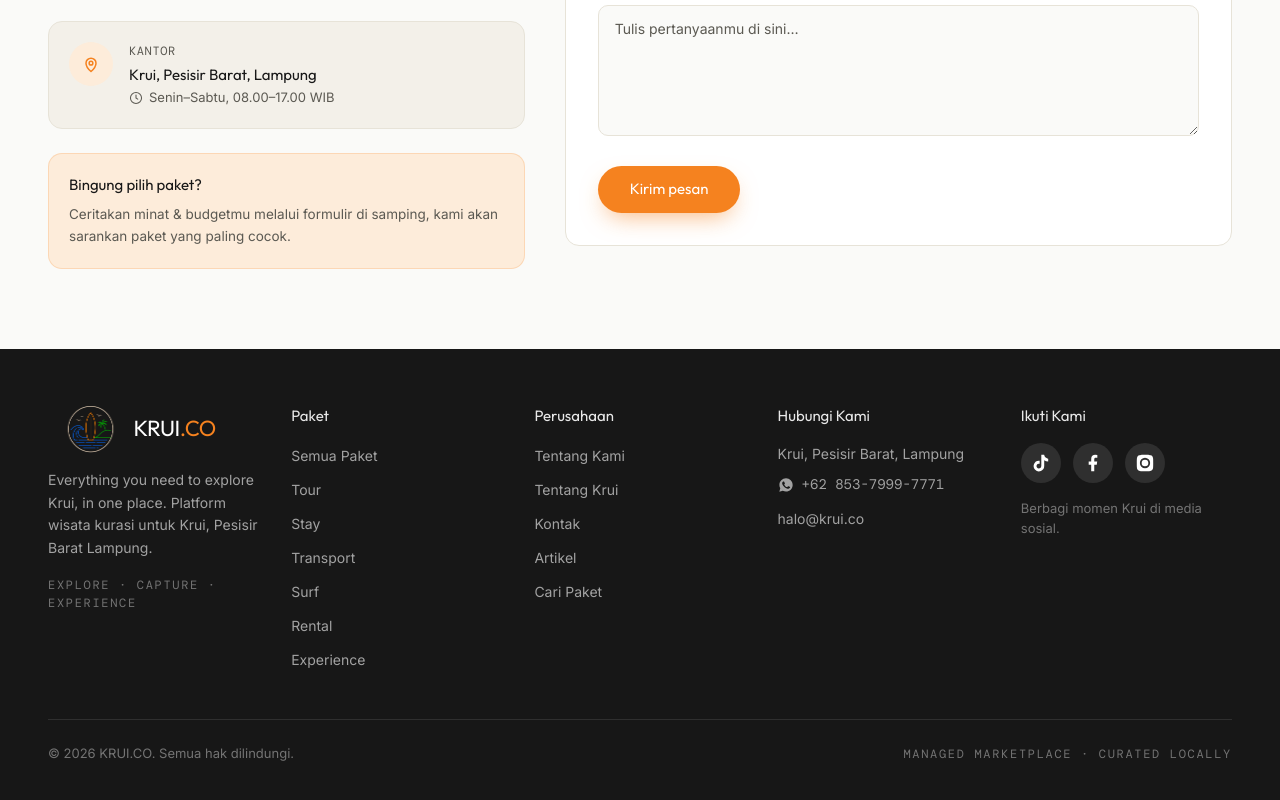
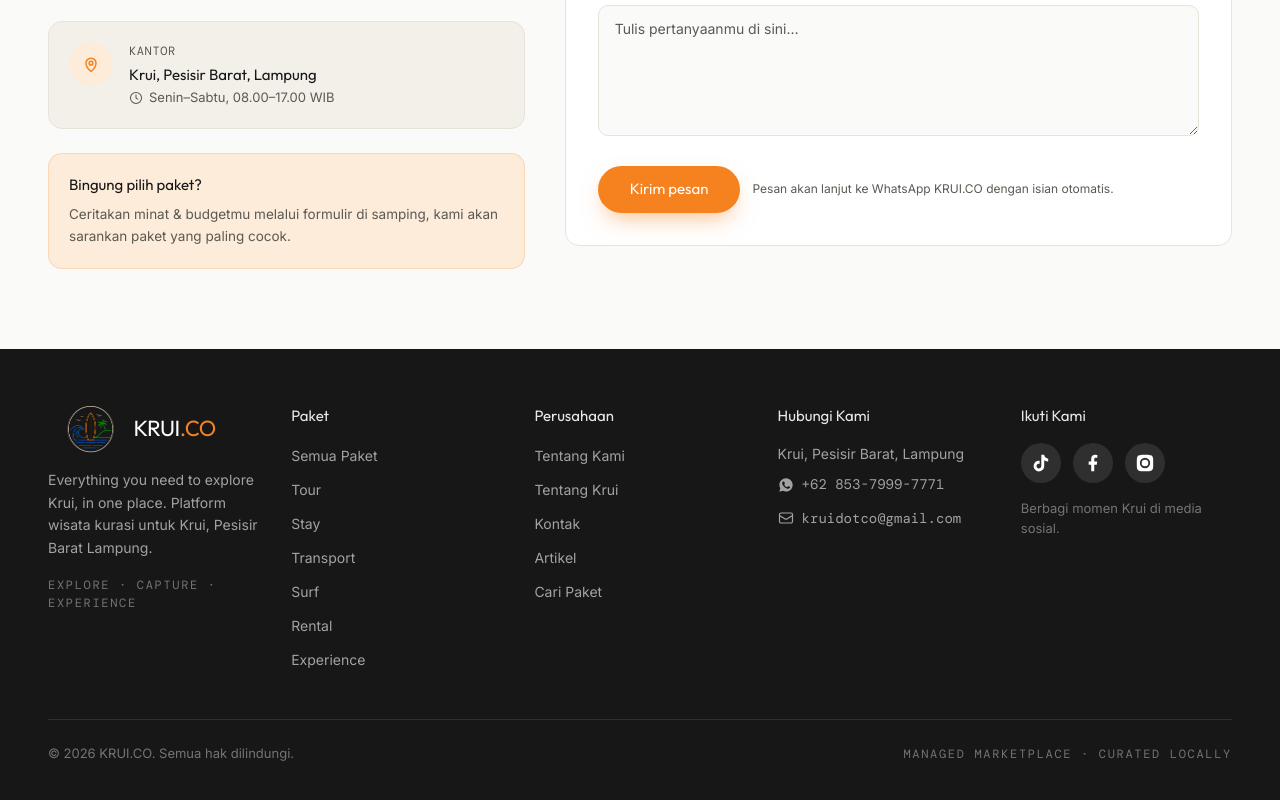
Before and after one commit to ifyyn/krui.co, a Next.js app: page /contact in a window 1280 px wide. Shown: the part 849-1649 px from the top of the page. Built offline with nearby package versions, Linux system fonts and the light colour scheme; no server answers.

Commit message:
feat: form kontak kirim langsung ke WhatsApp, email footer disamakan dengan kontak

```diff
--- a/components/ContactForm.tsx
+++ b/components/ContactForm.tsx
@@ -1,10 +1,11 @@
 "use client";
 
-import { useState } from "react";
 import Button, { Eyebrow } from "@/components/Button";
-import { Field, inputCls, SuccessState, useFormFlow } from "@/components/Form";
+import { Field, inputCls } from "@/components/Form";
 import { PinIcon, ClockIcon } from "@/components/icons";
 import { SOCIALS } from "@/lib/site";
+
+const WA_NUMBER = "6285128009771";
 
 const channels = [
   {
@@ -12,7 +13,7 @@ const channels = [
     value: "+62 851-2800-9771",
     sub: "Respon cepat 08.00–21.00 WIB",
     icon: "wa",
-    href: "https://wa.me/6285128009771",
+    href: `https://wa.me/${WA_NUMBER}`,
   },
   {
     label: "Email",
@@ -45,9 +46,6 @@ function ChannelIcon({ name }: { name: string }) {
 }
 
 export default function ContactForm() {
-  const { submitted, submit } = useFormFlow();
-  const [touched, setTouched] = useState(false);
-
   return (
     <div className="pt-[72px]">
       <div className="bg-bg-alt border-b border-line">
@@ -140,55 +138,63 @@ export default function ContactForm() {
           </div>
 
           <div>
-            {submitted ? (
-              <SuccessState
-                title="Pesan terkirim!"
-                message="Terima kasih sudah menghubungi KRUI.CO. Tim kami akan membalas paling lambat 1×24 jam ke email atau WhatsApp kamu."
-                note="Sementara menunggu, kamu bisa terus menjelajahi paket kami."
-                onDone="/paket"
-                doneLabel="Jelajahi paket"
-              />
-            ) : (
             <form
               className="bg-white border border-line rounded-card p-6 lg:p-8"
               onSubmit={(e) => {
-                  setTouched(true);
-                  submit(e);
+                e.preventDefault();
+                const fd = new FormData(e.currentTarget);
+                const nama = String(fd.get("nama") || "").trim();
+                const wa = String(fd.get("wa") || "").trim();
+                const email = String(fd.get("email") || "").trim();
+                const subjek = String(fd.get("subjek") || "").trim();
+                const pesan = String(fd.get("pesan") || "").trim();
+
+                const text = [
+                  `Halo KRUI.CO! Saya ${nama}.`,
+                  wa ? `No. WhatsApp: ${wa}` : "",
+                  email ? `Email: ${email}` : "",
+                  subjek ? `Subjek: ${subjek}` : "",
+                  "",
+                  pesan,
+                ]
+                  .filter((l) => l !== "")
+                  .join("\n");
+
+                window.open(`https://wa.me/${WA_NUMBER}?text=${encodeURIComponent(text)}`, "_blank");
               }}
               noValidate={false}
             >
               <h2 className="font-display font-700 text-[22px] text-ink">Kirim pesan</h2>
               <div className="mt-6 grid sm:grid-cols-2 gap-5">
                 <Field label="Nama lengkap">
-                    <input required className={inputCls} placeholder="Nama kamu" />
+                  <input name="nama" required className={inputCls} placeholder="Nama kamu" />
                 </Field>
                 <Field label="Nomor WhatsApp">
-                    <input required className={inputCls} placeholder="08xx-xxxx-xxxx" />
+                  <input name="wa" required className={inputCls} placeholder="08xx-xxxx-xxxx" />
                 </Field>
               </div>
               <div className="mt-5">
                 <Field label="Email">
-                    <input type="email" required className={inputCls} placeholder="kamu@email.com" />
+                  <input name="email" type="email" required className={inputCls} placeholder="kamu@email.com" />
                 </Field>
               </div>
               <div className="mt-5">
                 <Field label="Subjek" hint="Misal: tanya paket Surf, atau saran itinerary">
-                    <input required className={inputCls} placeholder="Pilih topik atau tulis sendiri" />
+                  <input name="subjek" required className={inputCls} placeholder="Pilih topik atau tulis sendiri" />
                 </Field>
               </div>
               <div className="mt-5">
                 <Field label="Pesan">
-                    <textarea required rows={5} className={inputCls} placeholder="Tulis pertanyaanmu di sini…" />
+                  <textarea name="pesan" required rows={5} className={inputCls} placeholder="Tulis pertanyaanmu di sini…" />
                 </Field>
               </div>
-                <div className="mt-6 flex items-center gap-3">
+              <div className="mt-6 flex flex-wrap items-center gap-3">
                 <Button type="submit" variant="orange" className="px-8 py-3">Kirim pesan</Button>
-                  {touched && (
-                    <span className="text-[12px] text-ink-soft">Cek kembali isianmu sebelum kirim</span>
-                  )}
+                <span className="text-[12px] text-ink-soft">
+                  Pesan akan lanjut ke WhatsApp KRUI.CO dengan isian otomatis.
+                </span>
               </div>
             </form>
-            )}
           </div>
         </div>
       </div>
--- a/components/Footer.tsx
+++ b/components/Footer.tsx
@@ -67,7 +67,17 @@ export default async function Footer() {
                   +62 853-7999-7771
                 </a>
               </li>
-              <li>halo@krui.co</li>
+              <li>
+                <a
+                  href="mailto:kruidotco@gmail.com"
+                  className="inline-flex items-center gap-2 font-mono hover:text-white transition-colors"
+                >
+                  <svg viewBox="0 0 24 24" className="w-4 h-4" fill="none" stroke="currentColor" strokeWidth={1.8} aria-hidden="true">
+                    <path strokeLinecap="round" strokeLinejoin="round" d="M21.75 6.75v10.5a2.25 2.25 0 01-2.25 2.25h-15a2.25 2.25 0 01-2.25-2.25V6.75m19.5 0A2.25 2.25 0 0019.5 4.5h-15a2.25 2.25 0 00-2.25 2.25m19.5 0v.243a2.25 2.25 0 01-1.07 1.916l-7.5 4.615a2.25 2.25 0 01-2.36 0L3.32 8.91a2.25 2.25 0 01-1.07-1.916V6.75" />
+                  </svg>
+                  kruidotco@gmail.com
+                </a>
+              </li>
             </ul>
           </div>
 
```
Lines whose indentation alone changed are shown as unchanged.
